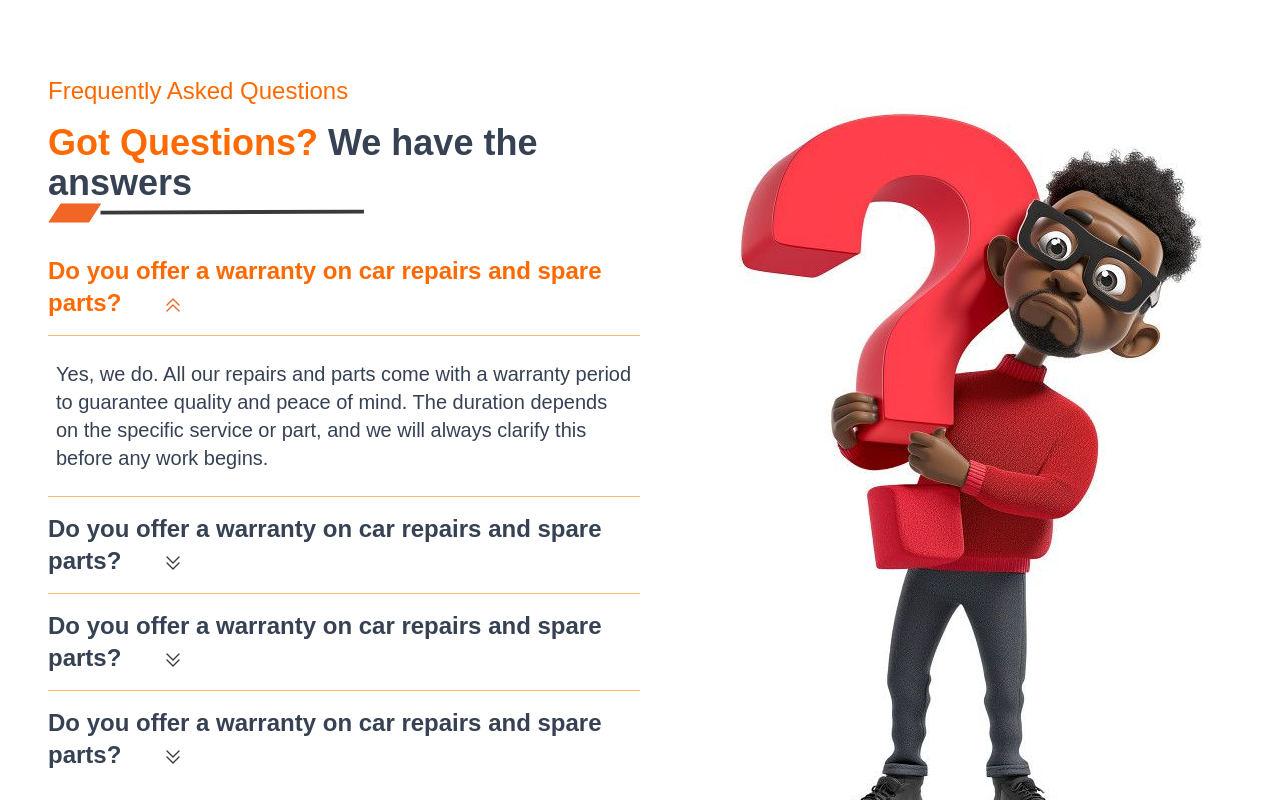
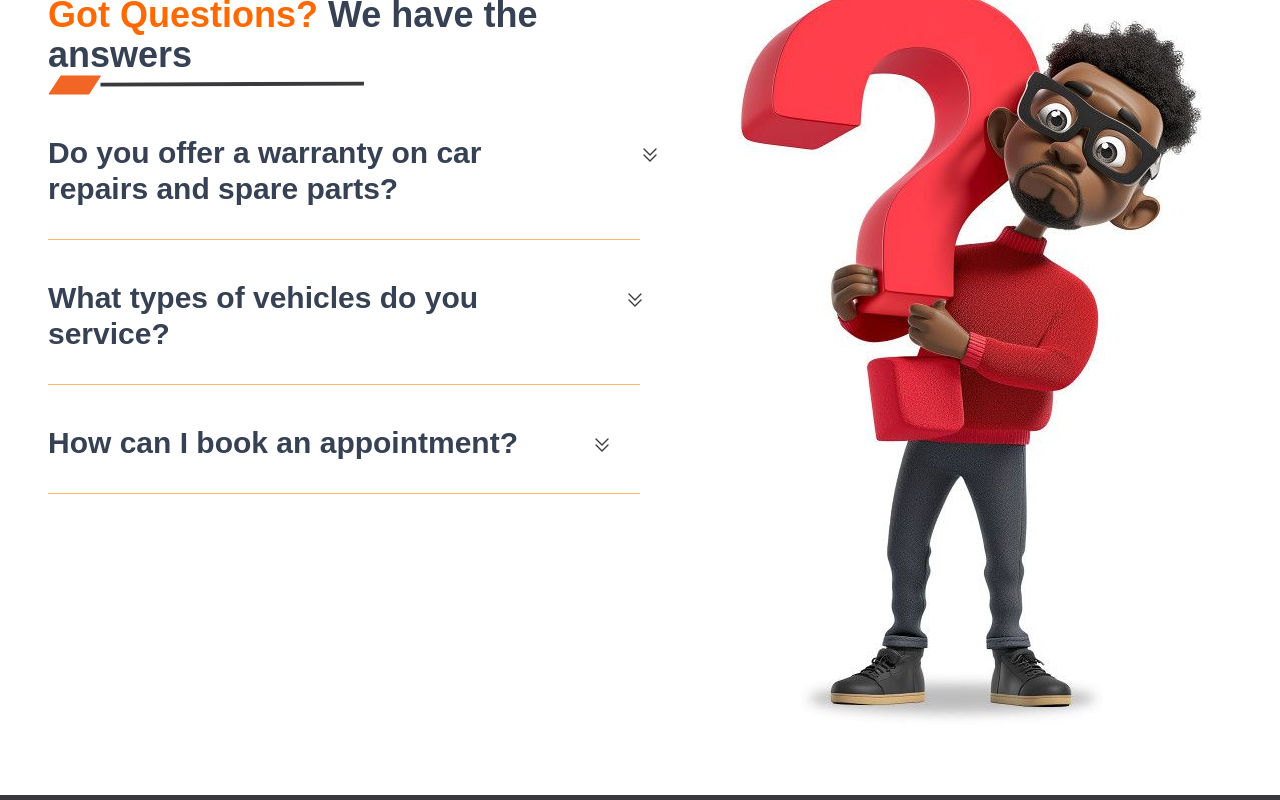
Before and after one commit to mogere/mercan, a Next.js app: page / in a window 1280 px wide. Shown: the part 4680-5480 px from the top of the page. Built offline with nearby package versions, Linux system fonts and the light colour scheme.

Commit message:
feat: implement QuestionAnswer component and integrate it into Faq; update Testimonials layout

```diff
--- /dev/null
+++ b/src/atoms/qa.tsx
@@ -0,0 +1,48 @@
+"use client";
+import Image from "next/image";
+import { useState } from "react";
+const QuestionAnswer = ({
+  question,
+}: {
+  question: { question: string; answer: string };
+}) => {
+  const [showAnswer, setShowAnswer] = useState(false);
+  return (
+    <div className="questions mt-10">
+      <div>
+        <h2
+          className={`font-extrabold text-3xl flex flex-between gap-8 ${
+            showAnswer ? "text-orange-500" : "text-gray-700"
+          }`}
+        >
+          {question.question}
+          <div>
+            <Image
+              src={`${
+                showAnswer
+                  ? "/icons/closeaccordion.svg"
+                  : "/icons/openaccordion.svg"
+              }`}
+              alt={showAnswer ? "close accordion icon" : "open accordion icon"}
+              width={24}
+              height={24}
+              className="inline-block ml-10  cursor-pointer"
+              onClick={() => setShowAnswer(!showAnswer)}
+            />
+          </div>
+        </h2>
+
+        {showAnswer && <hr className="border-orange-300 my-4" />}
+
+        <p className="text-wrap p-2 text-xl text-gray-700">
+          {showAnswer && (
+            <span className="text-gray-700">{question.answer}</span>
+          )}
+        </p>
+        <hr className="border-orange-300 my-4" />
+      </div>
+    </div>
+  );
+};
+
+export default QuestionAnswer;
--- a/src/components/Faq.tsx
+++ b/src/components/Faq.tsx
@@ -1,5 +1,24 @@
+import QuestionAnswer from "@/atoms/qa";
 import Image from "next/image";
 const Faq = () => {
+  const questions = [
+    {
+      question: "Do you offer a warranty on car repairs and spare parts?",
+      answer:
+        "Yes, we do. All our repairs and parts come with a warranty period to guarantee quality and peace of mind. The duration depends on the specific service or part, and we will always clarify this before any work begins.",
+    },
+    {
+      question: "What types of vehicles do you service?",
+      answer:
+        "We service a wide range of vehicles including sedans, SUVs, trucks, and hybrids. Our team is trained to handle various makes and models.",
+    },
+    {
+      question: "How can I book an appointment?",
+      answer:
+        "You can book an appointment through our website or by calling our customer service line. We recommend booking in advance to secure your preferred time slot.",
+    },
+  ];
+
   return (
     <div className="flex justify-between m-8 p-4">
       <div className="w-1/2">
@@ -16,71 +35,9 @@ const Faq = () => {
           height={19}
           className="items-center"
         />
-        <div className="flex  gap-4 mt-8">
-          <div className="questions">
-            <div>
-              <h2 className="font-extrabold text-2xl text-orange-500">
-                Do you offer a warranty on car repairs and spare parts?
-                <Image
-                  src="/icons/closeaccordion.svg"
-                  alt="close accordion icon"
-                  width={24}
-                  height={24}
-                  className="inline-block ml-10 cursor-pointer"
-                />
-              </h2>
-              <hr className="border-orange-300 my-4" />
-
-              <p className="text-wrap p-2 text-xl text-gray-700">
-                Yes, we do. All our repairs and parts come with a warranty
-                period to guarantee quality and peace of mind. The duration
-                depends on the specific service or part, and we will always
-                clarify this before any work begins.
-              </p>
-            </div>
-            <hr className="border-orange-300 my-4" />
-            <div>
-              <h2 className="font-extrabold text-2xl text-gray-700">
-                Do you offer a warranty on car repairs and spare parts?
-                <Image
-                  src="/icons/openaccordion.svg"
-                  alt="open accordion icon"
-                  width={24}
-                  height={24}
-                  className="inline-block ml-10 cursor-pointer"
-                />
-              </h2>
-            </div>
-            <hr className="border-orange-300 my-4" />
-
-            <div>
-              <h2 className="font-extrabold text-2xl text-gray-700">
-                Do you offer a warranty on car repairs and spare parts?
-                <Image
-                  src="/icons/openaccordion.svg"
-                  alt="open accordion icon"
-                  width={24}
-                  height={24}
-                  className="inline-block ml-10 cursor-pointer"
-                />
-              </h2>
-            </div>
-            <hr className="border-orange-300 my-4" />
-
-            <div>
-              <h2 className="font-extrabold text-2xl text-gray-700">
-                Do you offer a warranty on car repairs and spare parts?
-                <Image
-                  src="/icons/openaccordion.svg"
-                  alt="open accordion icon"
-                  width={24}
-                  height={24}
-                  className="inline-block ml-10 cursor-pointer"
-                />
-              </h2>
-            </div>
-          </div>
-        </div>
+        {questions.map((question, index) => (
+          <QuestionAnswer key={index} question={question} />
+        ))}
       </div>
       <div>
         <Image
--- a/src/components/testimonials.tsx
+++ b/src/components/testimonials.tsx
@@ -90,7 +90,7 @@ const Testimonials = () => {
             height={19}
             className="items-center mt-4"
           />
-          <div className="confience-text w-[300px]">
+          <div className="confience-text w-[500px]">
             <p className="mt-8 text-2xl text-gray-700">
               Whether you’re hitting the road in a car you just bought or
               bringing yours in for expert repairs, Mercan Auto Spares ensures
@@ -106,14 +106,14 @@ const Testimonials = () => {
             alt="Prado car"
             width={600}
             height={600}
-            className="items-center absolute right-0 top-0"
+            className="items-center absolute right-40 "
           />
           <Image
             src="/BMW.png"
             alt="BMW car"
             width={600}
             height={600}
-            className="items-center relative right-0 top-50"
+            className="items-center relative right-40 top-50"
           />
         </div>
       </div>
```
